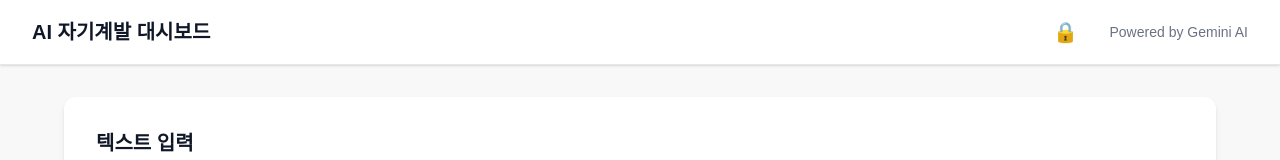
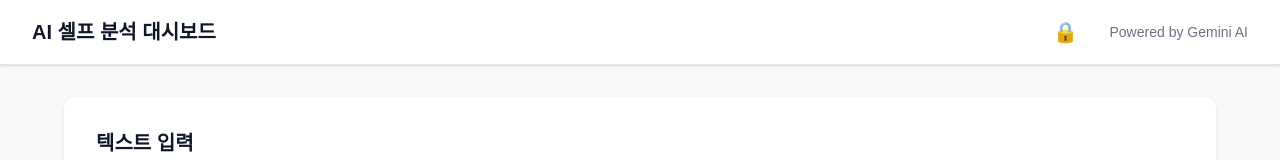
Before and after one commit to rakaso598/msa-self-dashboard-gemini, a Next.js app: page / in a window 1280 px wide. Shown: the top 160 px of the page. Built offline with nearby package versions, Linux system fonts and the light colour scheme; no server answers.

Commit message:
Implement code changes to enhance functionality and improve performance

```diff
--- a/components/Layout.tsx
+++ b/components/Layout.tsx
@@ -14,7 +14,7 @@ const Layout: React.FC<LayoutProps> = ({ children }) => {
           <div className="flex justify-between items-center h-16">
             <div className="flex items-center">
               <h1 className="text-xl font-bold text-gray-900">
-                AI 자기계발 대시보드
+                AI 셀프 분석 대시보드
               </h1>
             </div>
             <div className="flex items-center space-x-6">
```
Also changed, not shown: app/page-new.tsx (added), components/SentimentChart-new.tsx (added), 4 other files (tests, documents, lock files or other folders).
